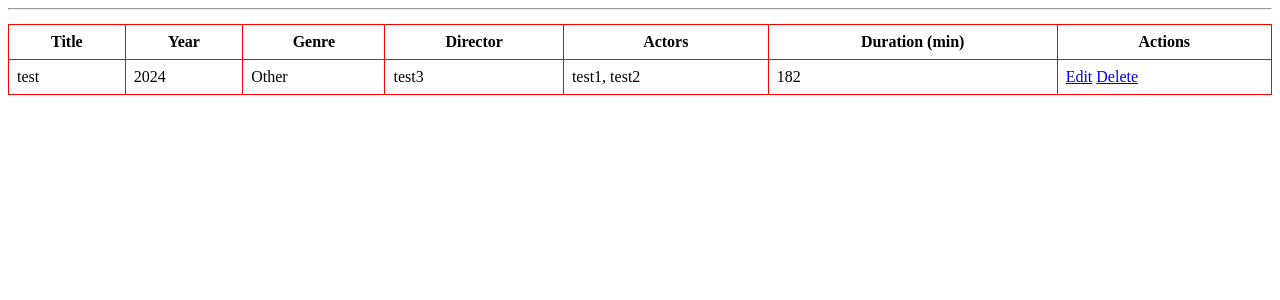
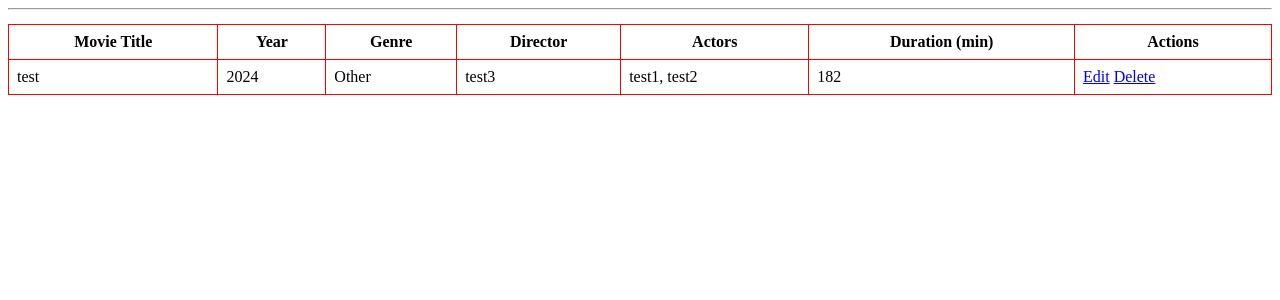
Before and after one commit to ntm088/movieApp, a Django app: page / in a window 1280 px wide. Shown: the part 88-388 px from the top of the page. Run offline with Django 3.2, Linux system fonts and the light colour scheme; data comes from the database, SQL or seed files in the repository.

Commit message:
Update video_list.html

```diff
--- a/templates/app1/video_list.html
+++ b/templates/app1/video_list.html
@@ -4,7 +4,7 @@
 <table>
   <thead>
     <tr>
-      <th>Title</th>
+      <th>Movie Title</th>
       <th>Year</th>
       <th>Genre</th>
       <th>Director</th>
```
